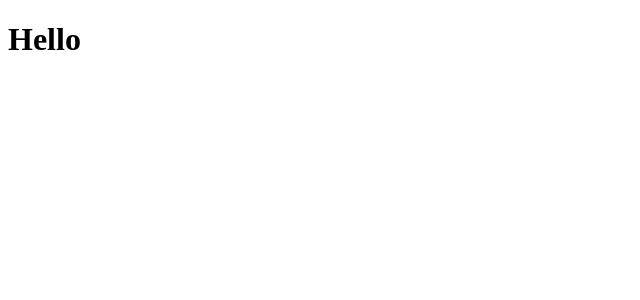
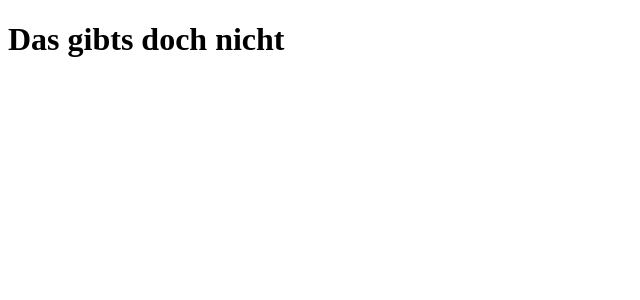
Before and after one commit to barbarahellmann/capstone-quizgame-barbara, a React (Vite) app in the folder frontend/: page / in a window 1280 px wide. Shown: the top 300 px of the page, without its empty margins (0-640 px from the left). Built offline with nearby package versions, Linux system fonts and the light colour scheme.

Commit message:
Recreated Frontend

```diff
--- a/frontend/src/App.tsx
+++ b/frontend/src/App.tsx
@@ -3,7 +3,7 @@ function App() {
 
   return (
     <>
-<h1>Hello</h1>
+<h1>Das gibts doch nicht</h1>
     </>
   )
 }
```
